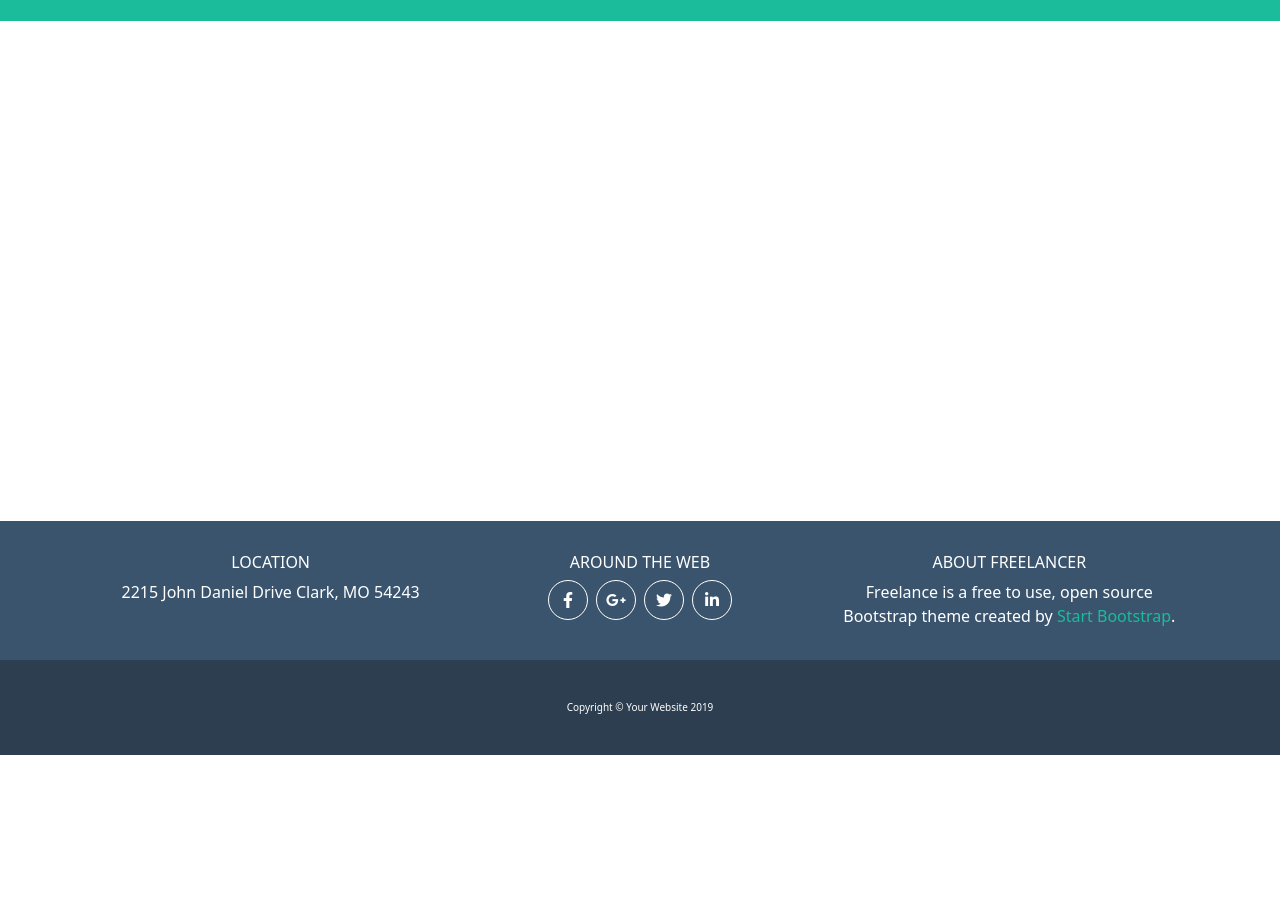
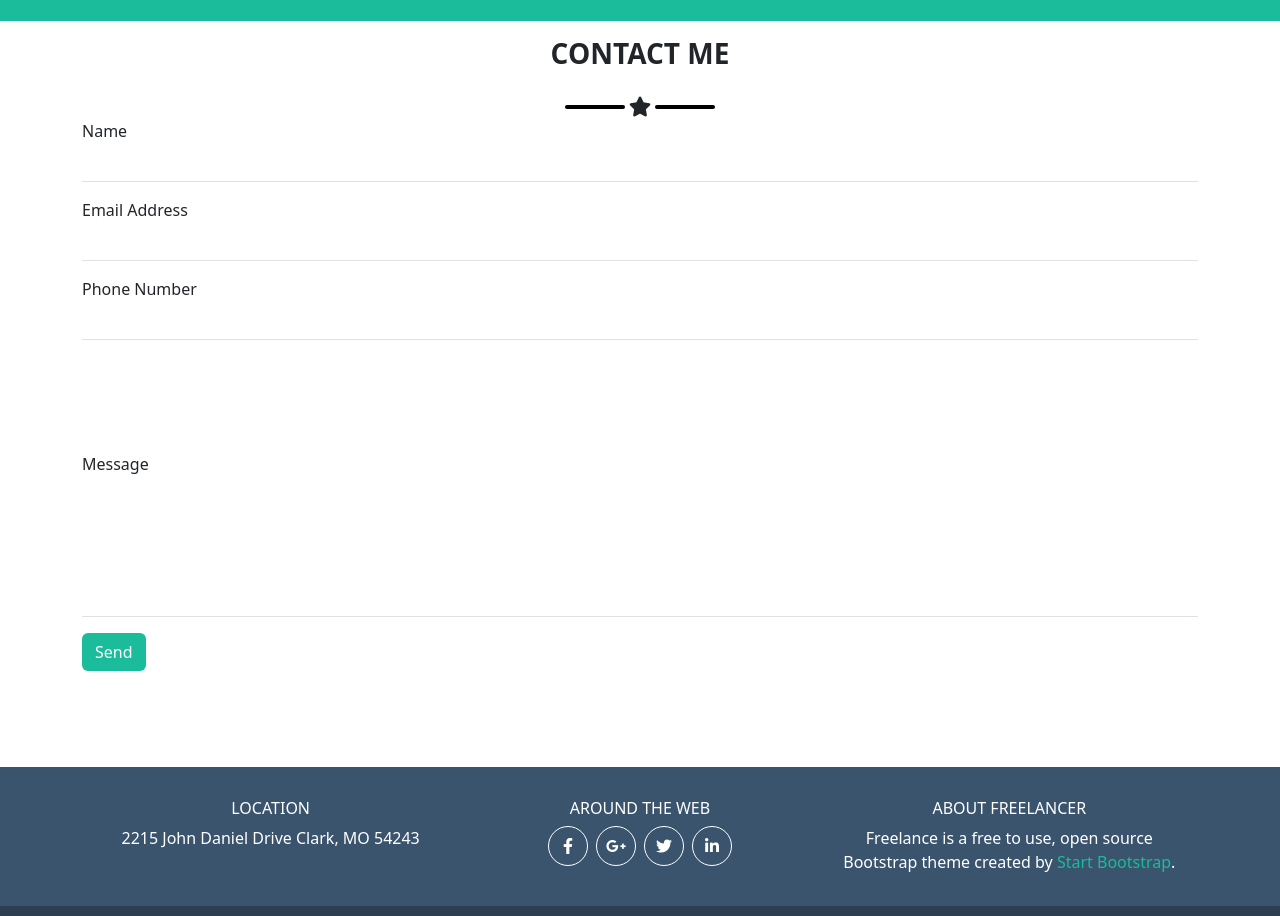
Before and after one commit to RiccardoSansone/html-css-bootstrap-freelancer, a plain HTML site: page index.html in a window 1280 px wide. Shown: the part 1411-2327 px from the top of the page. Before the commit the page ends 2166 px from the top, so only its background shows below. Drawn offline with nearby package versions, Linux system fonts and the light colour scheme.

Commit message:
add contacts section

```diff
--- a/assets/style.css
+++ b/assets/style.css
@@ -13,13 +13,16 @@
 .ms_bg_navbar{
     background-color: var(--bg-footer-bottom);
 }
-.contacts{
+/* .contacts{
     background-color: white;
     width: 100%;
-    height: 500px;
+    height: 500px; */
+/* } */
+
+.ms_btn_green{
+    background-color: var(--bg-teal);
+    color: white;
 }
-
-
 .ms_img_cover{
     width: 200px;
     object-fit: cover;
--- a/index.html
+++ b/index.html
@@ -44,7 +44,7 @@
                 <div class="row">
                     <div class="col d-flex flex-column justify-content-center align-items-center py-4 gap-1">
                          <img class="card-img-top ms_img_cover" src="./assets/img/avatar.svg" alt="">
-                         <h2>START BOOTSTRAP</h2>
+                         <h2 class="fw-bold">START BOOTSTRAP</h2>
                          <div class="row">
                             <div class="col d-flex align-items-center gap-1">
                                 <span class="ms_line_white"></span>
@@ -67,7 +67,7 @@
 
         <section id="port" class="portfolio">
             <div class="container">
-                <h4 class="text-center py-3">
+                <h4 class="text-center py-3 fw-bold">
                     PORTFOLIO
                 </h4>
                 <div class="col d-flex justify-content-center align-items-center gap-1">
@@ -115,7 +115,7 @@
             <div class="container px_8">
                 <div class="row">
                     <div class="col d-flex flex-column justify-content-center align-items-center py-4 gap-1">
-                         <h4>ABOUT</h4>
+                         <h4 class="fw-bold">ABOUT</h4>
                          <div class="row">
                             <div class="col d-flex align-items-center gap-1">
                                 <span class="ms_line_white"></span>
@@ -150,6 +150,38 @@
         <!-- /about -->
 
         <section id="cont" class="contacts">
+            <div class="container">
+                <h3 class="text-center py-3 fw-bold">
+                    CONTACT ME
+                </h3>
+                <div class="col d-flex justify-content-center align-items-center gap-1">
+                    <span class="ms_line_black"></span>
+                    <span><i class="fa-solid fa-lg fa-star"></i></span>
+                    <span class="ms_line_black"></span>
+                </div>
+                <form class="pb-5">
+                    <div class="mb-3">
+                      <label for="exampleInputEmail1" class="form-label">Name</label>
+                      <input type="email" class="form-control border-0 border-bottom rounded-0 pt-0" id="exampleInputEmail1" aria-describedby="emailHelp">
+                    </div>
+                    <div class="mb-3">
+                      <label for="exampleInputPassword1" class="form-label">Email Address</label>
+                      <input type="password" class="form-control border-0 border-bottom rounded-0 pt-0" id="exampleInputPassword1">
+                    </div>
+                    <div class="mb-3">
+                      <label for="exampleInputEmail1" class="form-label">Phone Number</label>
+                      <input type="email" class="form-control border-0 border-bottom rounded-0 pt-0" id="exampleInputEmail1" aria-describedby="emailHelp">
+                    </div>
+                </form>
+
+                <form class="mt-5 mb-5 pb-5">
+                    <div class="mb-3">
+                      <label for="exampleInputEmail1" class="form-label pb-5">Message</label>
+                      <input type="password" class="form-control border-0 border-bottom rounded-0 mt-5" id="exampleInputPassword1">
+                    </div>
+                    <button type="submit" class="btn ms_btn_green">Send</button>
+                </form>
+            </div>
         </section>
         <!-- /contacts -->
 
```
